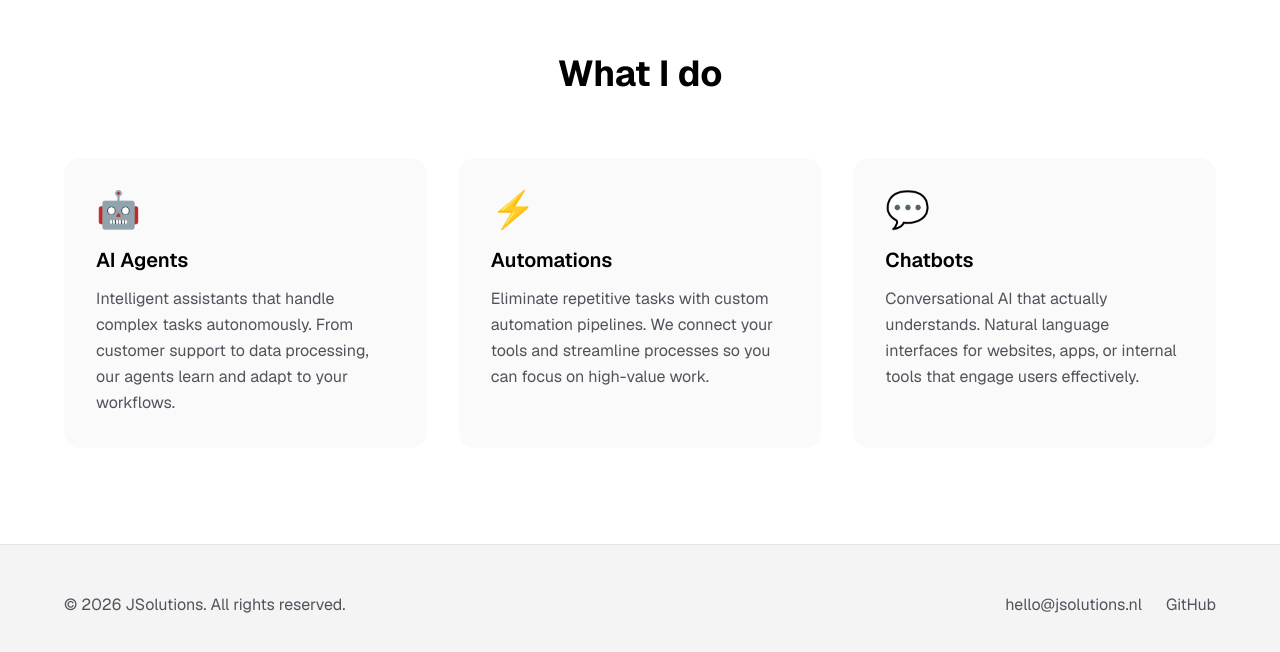
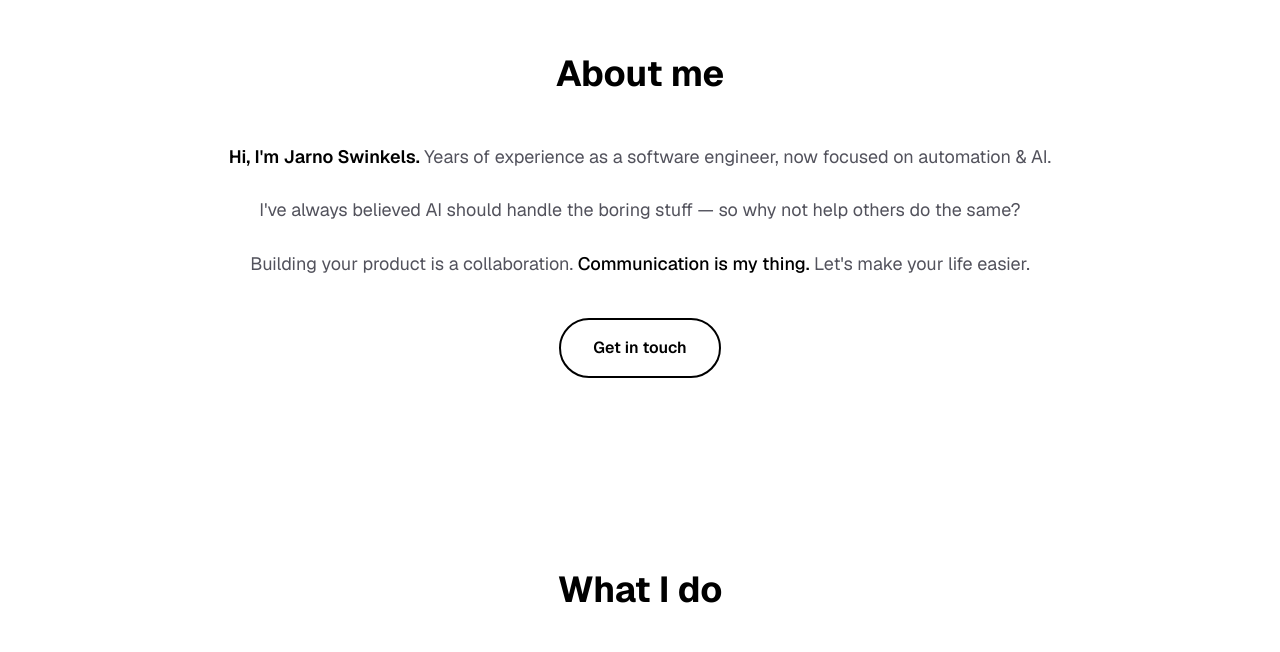
Before and after one commit to Jarno97/jsolutions, a Next.js app: page / in a window 1280 px wide. Shown: the part 682-1334 px from the top of the page. Built offline with nearby package versions, Linux system fonts and the light colour scheme.

Commit message:
Add about section with bio

```diff
--- a/src/app/page.tsx
+++ b/src/app/page.tsx
@@ -54,6 +54,32 @@ export default function Home() {
         </a>
       </section>
 
+      {/* About Section */}
+      <section className="py-24 px-6 bg-white dark:bg-zinc-900">
+        <div className="max-w-4xl mx-auto text-center">
+          <h2 className="text-3xl md:text-4xl font-bold text-black dark:text-white mb-12">
+            About me
+          </h2>
+          <div className="space-y-6 text-lg text-zinc-600 dark:text-zinc-400 leading-relaxed">
+            <p>
+              <span className="text-black dark:text-white font-semibold">Hi, I'm Jarno Swinkels.</span> Years of experience as a software engineer, now focused on automation & AI.
+            </p>
+            <p>
+              I've always believed AI should handle the boring stuff — so why not help others do the same?
+            </p>
+            <p>
+              Building your product is a collaboration. <span className="text-black dark:text-white font-medium">Communication is my thing.</span> Let's make your life easier.
+            </p>
+          </div>
+          <a
+            href="mailto:hello@jsolutions.nl"
+            className="inline-block mt-10 px-8 py-4 border-2 border-black dark:border-white text-black dark:text-white font-semibold rounded-full hover:bg-black hover:text-white dark:hover:bg-white dark:hover:text-black transition-colors"
+          >
+            Get in touch
+          </a>
+        </div>
+      </section>
+
       {/* Services Section */}
       <section className="py-24 px-6 bg-white dark:bg-zinc-900">
         <div className="max-w-6xl mx-auto">
```
